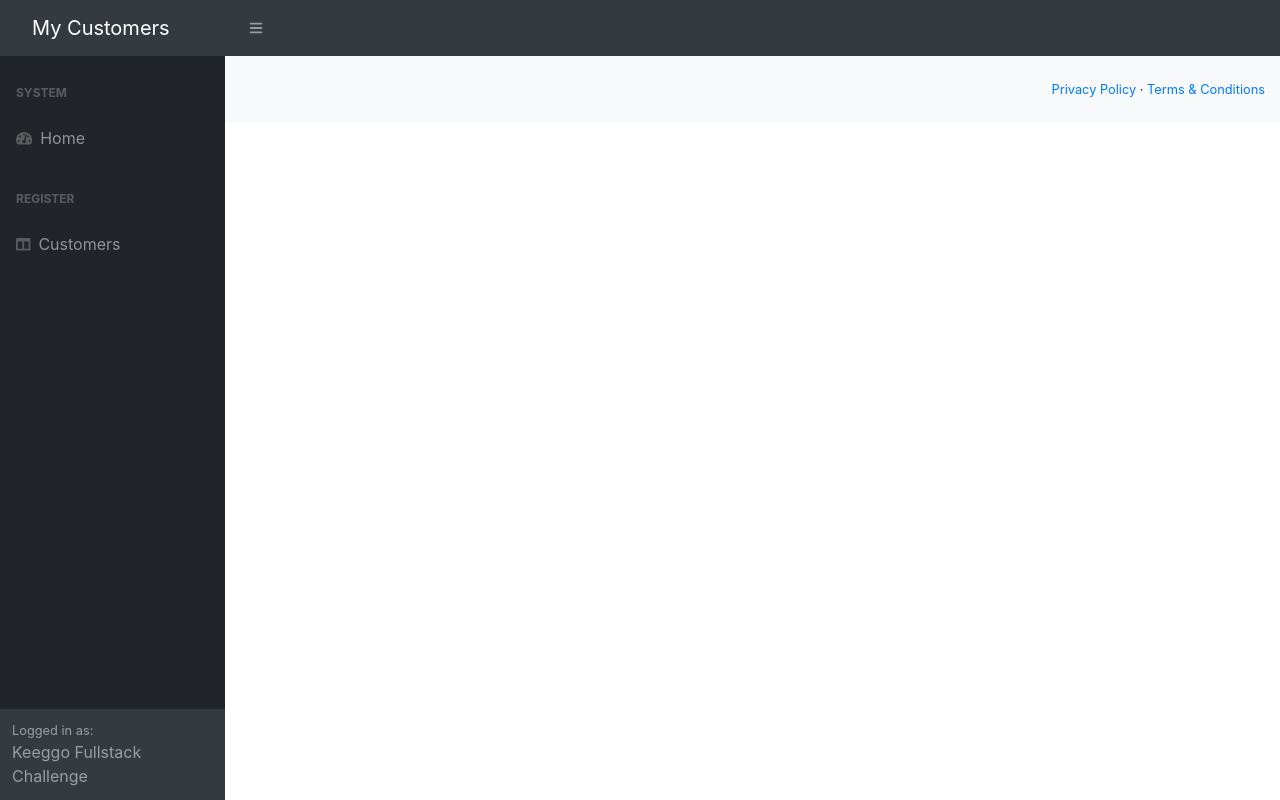
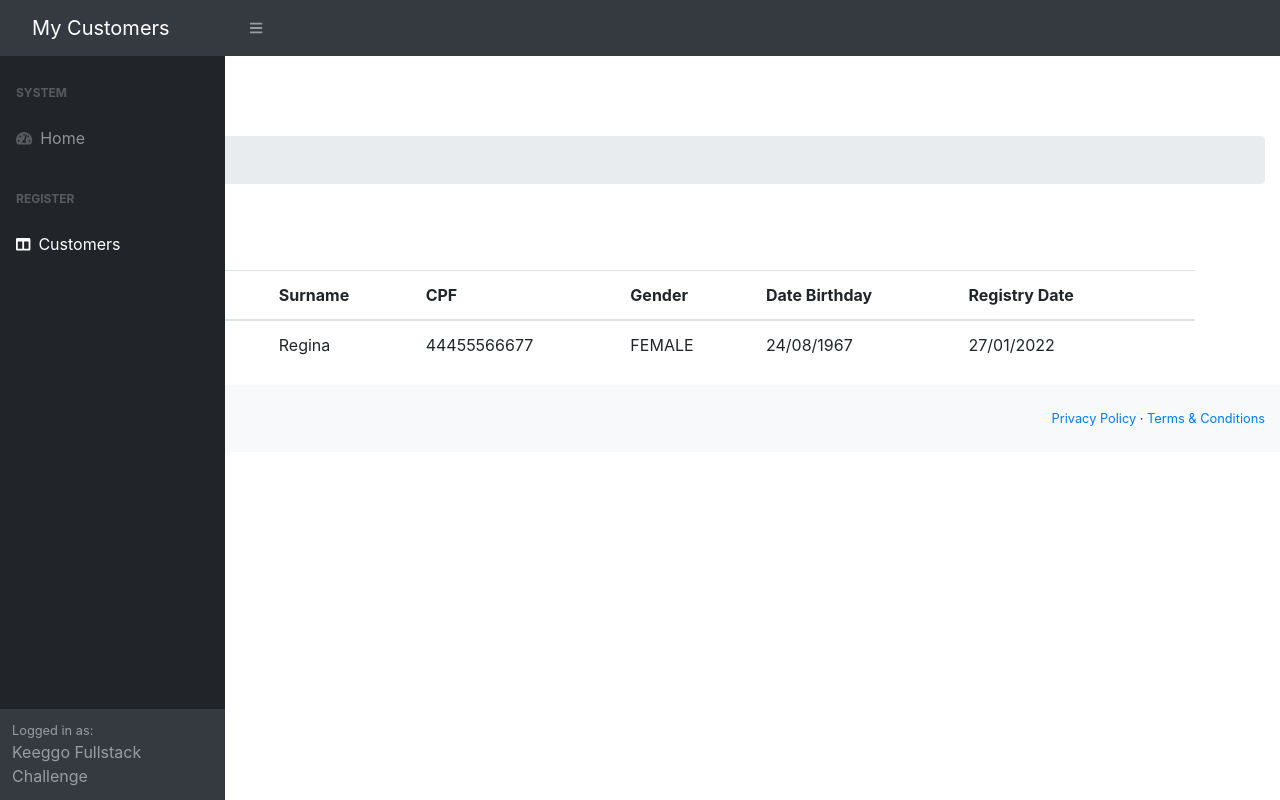
Before and after one commit to mateusValentim6D76/customer-app, an Angular app: page /customers-list in a window 1280 px wide. Before the commit this address led to /. Built offline with nearby package versions, Linux system fonts and the light colour scheme.

Commit message:
Criando o componente de listagem de clientes

```diff
--- a/src/app/customers.service.ts
+++ b/src/app/customers.service.ts
@@ -8,18 +8,26 @@ import { Observable } from 'rxjs';
 })
 export class CustomersService {
 
-  constructor( private http: HttpClient) {
-
-   }
+  constructor( private http: HttpClient) { }
 
    save(customer: Customer) : Observable<Customer>{
     return this.http.post<Customer>('http://localhost:8080/api/customers', customer);
    }
+/*
+  getCustomers(): Observable<Customer[]>{
+    return null
+  }
+  */
 
-  getCustomer(): Customer{
-    let customer : Customer = new Customer();
-    customer.name = 'Pablo'
-    customer.cpf = '444.555.888-23'
-    return customer
+  getCustomers(): Customer[]{
+    let c = new Customer();
+    c.id = 1;
+    c.name = 'Helena'
+    c.surname = 'Regina'
+    c.cpf = '44455566677'
+    c.gender = 'FEMALE'
+    c.dthBirthday = '24/08/1967'
+    c.registrationDate = '27/01/2022'
+    return[c]
   }
 }
--- /dev/null
+++ b/src/app/customers/customers-list/customers-list.component.html
@@ -0,0 +1,44 @@
+<h1 class="mt-4">Customers</h1>
+<ol class="breadcrumb mb-4">
+    <li class="breadcrumb-item active">Consult Customer</li>
+</ol>
+<div class="container">
+    <div class="row">
+        <div class="col-md-2">
+            <button class="btn btn-warning">
+                <i class="fa fa-plus"></i> New
+            </button>
+        </div>
+    </div>
+    <br />
+    <div class="row">
+        <div class="col-md-12">
+            <table class="table table-condensed table-hover">
+                <thead>
+                    <tr>
+                        <th>ID</th>
+                        <th>Name</th>
+                        <th>Surname</th>
+                        <th>CPF</th>
+                        <th>Gender</th>
+                        <th>Date Birthday</th>
+                        <th>Registry Date</th>
+                        <th></th>
+                    </tr>
+                </thead>
+                <tbody>
+                    <tr *ngFor='let customer of customers'>
+                        <td>{{ customer.id }}</td>
+                        <td>{{ customer.name }}</td>
+                        <td>{{ customer.surname }}</td>
+                        <td>{{ customer.cpf }}</td>
+                        <td>{{ customer.gender }}</td>
+                        <td>{{ customer.dthBirthday }}</td>
+                        <td>{{ customer.registrationDate }}</td>
+                        <td></td>
+                    </tr>
+                </tbody>
+            </table>
+        </div>
+    </div>
+</div>
--- /dev/null
+++ b/src/app/customers/customers-list/customers-list.component.ts
@@ -0,0 +1,22 @@
+import { Component, OnInit } from '@angular/core';
+import { Customer } from '../customer';
+import {CustomersService} from '../../customers.service'
+
+@Component({
+  selector: 'app-customers-list',
+  templateUrl: './customers-list.component.html',
+  styleUrls: ['./customers-list.component.css']
+})
+export class CustomersListComponent implements OnInit {
+
+  customers: Customer[] = [];
+
+  constructor(private service:CustomersService) {
+
+   }
+
+  ngOnInit(): void {
+    this.customers = this.service.getCustomers();
+  }
+
+}
--- a/src/app/customers/customers-routing.module.ts
+++ b/src/app/customers/customers-routing.module.ts
@@ -1,10 +1,12 @@
 import { NgModule } from '@angular/core';
 import { Routes, RouterModule } from '@angular/router';
 import {CustomersFormComponent} from './customers-form/customers-form.component'
+import { CustomersListComponent } from './customers-list/customers-list.component';
 
 
 const routes: Routes = [
-  {path: 'customers-form', component: CustomersFormComponent }
+  {path: 'customers-form', component: CustomersFormComponent },
+  {path: 'customers-list', component: CustomersListComponent}
 ];
 
 @NgModule({
--- a/src/app/customers/customers.module.ts
+++ b/src/app/customers/customers.module.ts
@@ -4,17 +4,19 @@ import { FormsModule } from '@angular/forms';
 
 import { CustomersRoutingModule } from './customers-routing.module';
 import { CustomersFormComponent } from './customers-form/customers-form.component';
+import { CustomersListComponent } from './customers-list/customers-list.component';
 
 
 @NgModule({
-  declarations: [CustomersFormComponent],
+  declarations: [CustomersFormComponent, CustomersListComponent],
   imports: [
     CommonModule,
     CustomersRoutingModule,
     FormsModule
   ],
   exports: [
-    CustomersFormComponent
+    CustomersFormComponent,
+    CustomersListComponent
   ]
 })
 export class CustomersModule { }
--- a/src/app/template/sidebar/sidebar.component.html
+++ b/src/app/template/sidebar/sidebar.component.html
@@ -10,7 +10,7 @@
                     Home
                 </a>
                 <div class="sb-sidenav-menu-heading">Register</div>
-                <a class="nav-link collapsed" routerLink="/customers-form" data-toggle="collapse"
+                <a class="nav-link collapsed" routerLink="/customers-list" data-toggle="collapse"
                     data-target="#collapseLayouts" aria-expanded="false" aria-controls="collapseLayouts">
                     <div class="sb-nav-link-icon"><i class="fas fa-columns"></i></div>
                     Customers
```
Also changed, not shown: src/app/customers/customers-list/customers-list.component.css (added).
